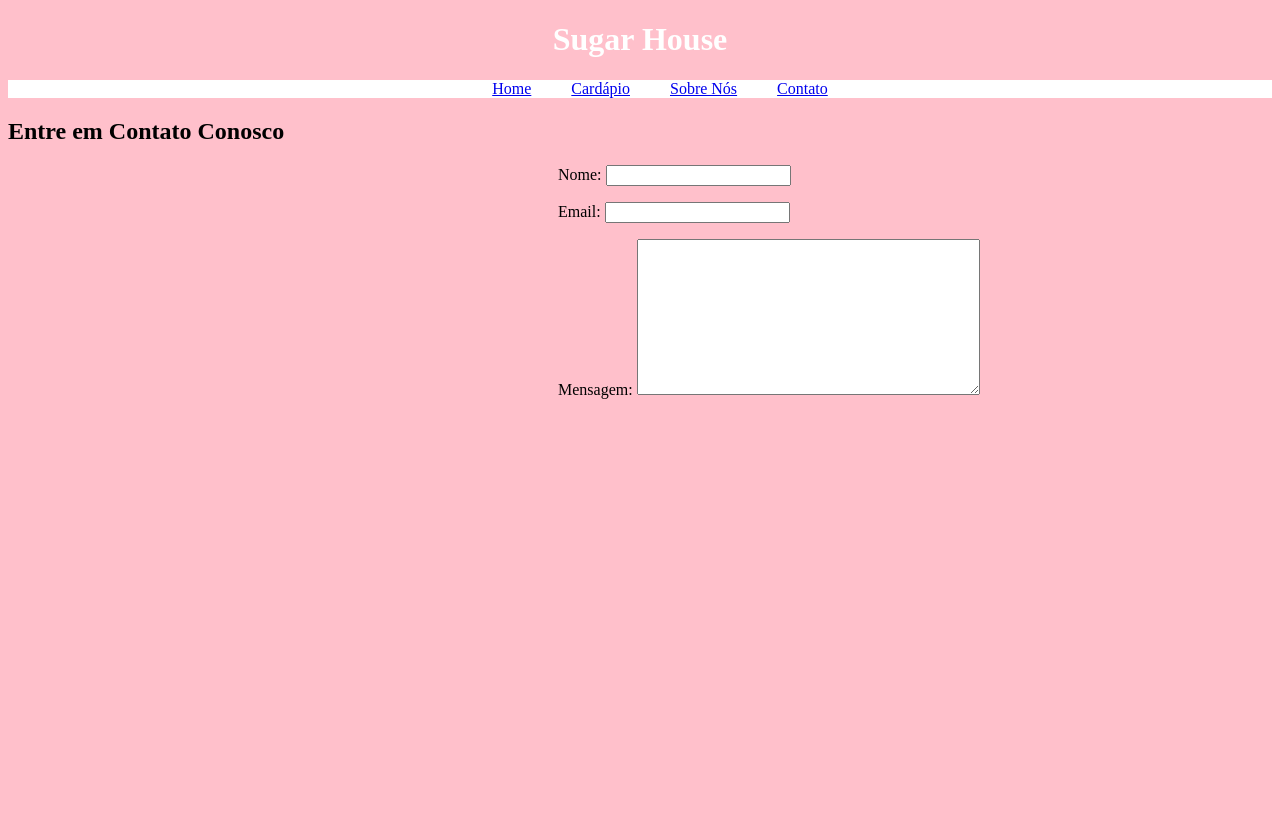
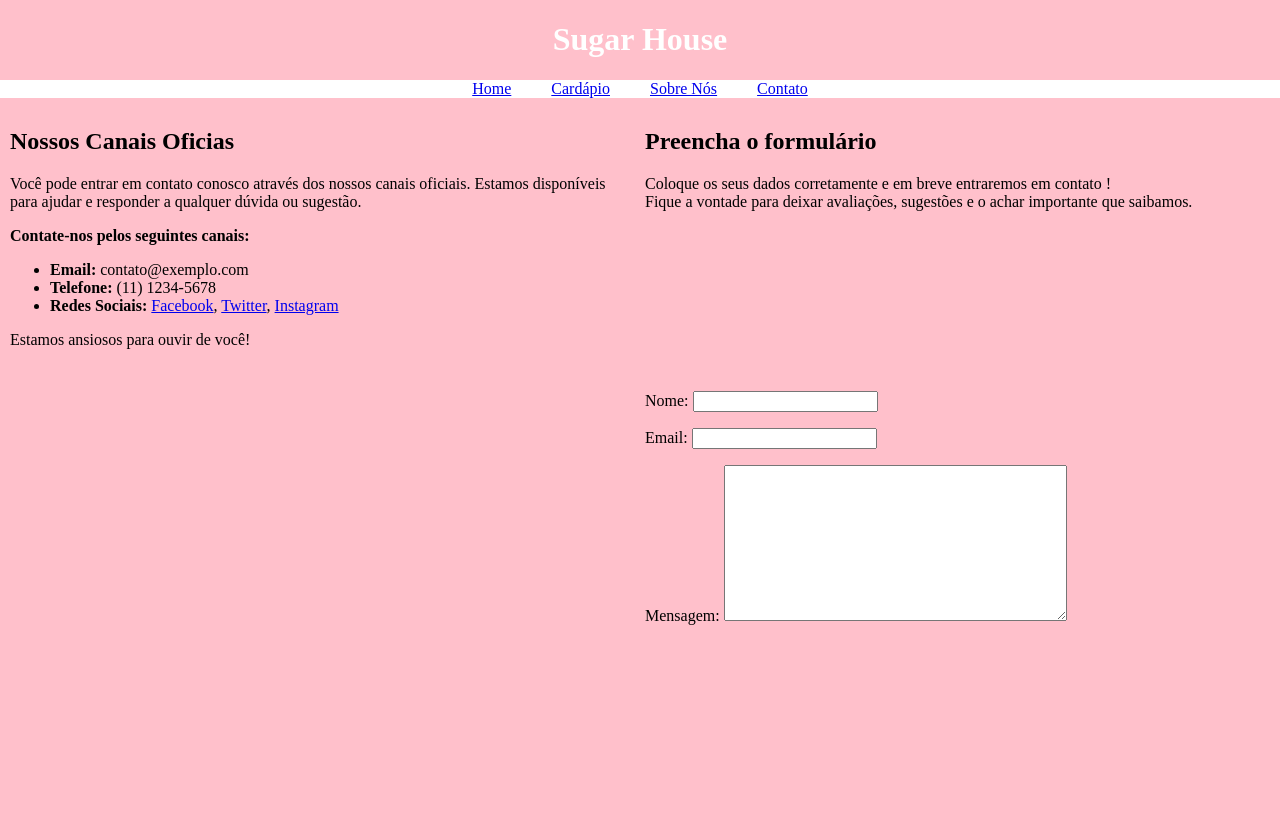
Before and after one commit to PedroNunesBH/sugar_house_app, a Django app: page /contato/ in a window 1280 px wide. Before the commit the page ends 399 px from the top, so only its background shows below. Run offline with Django 5.2, Linux system fonts and the light colour scheme.

Commit message:
style: update contact page layout and design

```diff
--- a/app/templates/base.html
+++ b/app/templates/base.html
@@ -22,9 +22,10 @@
             <li><a href="{% url 'contato' %}">Contato</a></li>
         </ul>
     </nav>
-    <main>
+    <main class="base-main">
         {% block content %}
         {% endblock %}
     </main>
+
 </body>
 </html>
--- a/confectionery/templates/contact.html
+++ b/confectionery/templates/contact.html
@@ -8,9 +8,27 @@
 {% endblock %}
 
 {% block content %}
-    <h2 class="h2-title">Entre em Contato Conosco</h2>
-    <form class="contact-form" method="post" action="">
-    {% csrf_token %}
-        {{ form.as_p }}
-    </form>
+    <div class="contact-div">
+        <h2>Nossos Canais Oficias</h2>
+        <p>Você pode entrar em contato conosco através dos nossos canais oficiais. Estamos disponíveis para ajudar e responder a qualquer dúvida ou sugestão.</p>
+        <p><strong>Contate-nos pelos seguintes canais:</strong></p>
+        <ul>
+            <li><strong>Email:</strong> contato@exemplo.com</li>
+            <li><strong>Telefone:</strong> (11) 1234-5678</li>
+            <li><strong>Redes Sociais:</strong> <a href="https://facebook.com/exemplo" target="_blank">Facebook</a>, <a href="https://twitter.com/exemplo" target="_blank">Twitter</a>, <a href="https://instagram.com/exemplo" target="_blank">Instagram</a></li>
+        </ul>
+        <p>Estamos ansiosos para ouvir de você!</p>
+    </div>
+    </div>
+    <div class="text-div">
+        <h2>Preencha o formulário </h2>
+        <p>Coloque os seus dados corretamente e em breve entraremos em contato !<br>
+            Fique a vontade para deixar avaliações, sugestões e o achar importante que saibamos.</p>
+    </div>
+    <div class="form-div"></div>
+        <form class="contact-form" method="post" action="">
+        {% csrf_token %}
+            {{ form.as_p }}
+        </form>
+    </div>
 {% endblock %}
--- a/static/css/base.css
+++ b/static/css/base.css
@@ -1,5 +1,7 @@
-body {
+html, body {
     background-color: pink;
+    height: 100%;
+    margin: 0;
 }
 
 .main-title {
@@ -13,4 +15,12 @@ body {
     gap: 40px;
     justify-content: center;
     background-color: white;
+    padding: 0;
+    margin: 0;
 }
+
+.base-footer {
+    background-color: #f1f1f1;
+    padding: 10px;
+    text-align: center;
+}
--- a/static/css/contact.css
+++ b/static/css/contact.css
@@ -1,3 +1,6 @@
-.contact-form {
-    margin-left: 550px;
+.base-main {
+    display: grid;
+    grid-template-columns: 1fr 1fr;
+    gap: 10px;
+    padding: 10px;
 }
```
